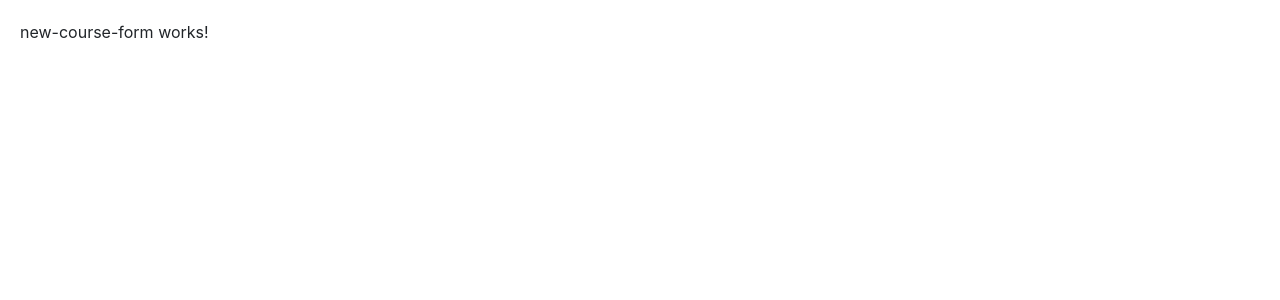
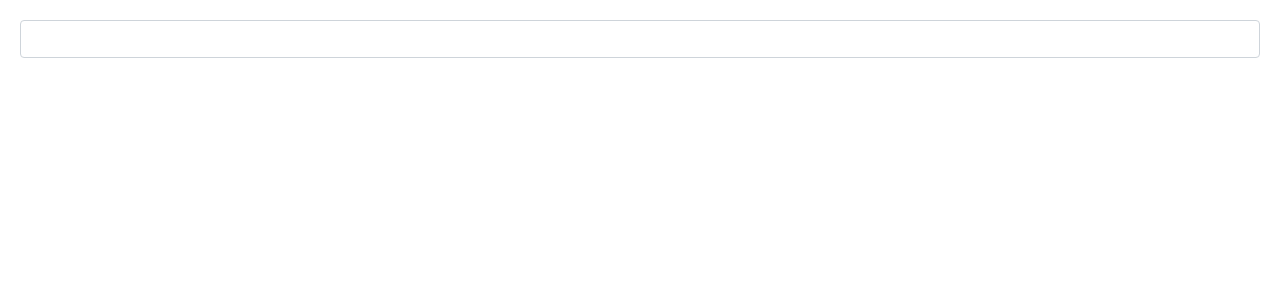
Before and after one commit to whatmmobd3/moshAngular, an Angular app: page / in a window 1280 px wide. Shown: the top 300 px of the page. Built offline with nearby package versions, Linux system fonts and the light colour scheme.

Commit message:
form Array

```diff
--- a/src/app/new-course-form/new-course-form.component.html
+++ b/src/app/new-course-form/new-course-form.component.html
@@ -1 +1,8 @@
-<p>new-course-form works!</p>
+<form>
+    <input type="text" class="form-control" (keyup.enter)="addTopic(c)" #c>
+    <ul class="list-group">
+        <li *ngFor="let c of topics.controls" class="list-group-item" (click)="removeTopics(c)">
+            {{c.value}}
+        </li>
+    </ul>
+</form>
--- a/src/app/new-course-form/new-course-form.component.ts
+++ b/src/app/new-course-form/new-course-form.component.ts
@@ -1,12 +1,30 @@
-import { Component, OnInit } from '@angular/core';
+import { Component } from '@angular/core';
+
+import { FormGroup, FormArray, FormControl } from '@angular/forms';
 
 @Component({
   selector: 'new-course-form',
   templateUrl: './new-course-form.component.html',
   styleUrls: ['./new-course-form.component.css'],
 })
-export class NewCourseFormComponent implements OnInit {
-  constructor() {}
+export class NewCourseFormComponent {
+  form = new FormGroup({
+    topics: new FormArray([])
+  })
 
-  ngOnInit(): void {}
+  get topics() {
+    return this.form.get('topics') as FormArray
+  }
+
+  addTopic(topic: HTMLInputElement) {
+    this.topics.push(new FormControl(topic.value))
+
+  }
+
+  removeTopics(c: FormControl) {
+    let index = this.topics.controls.indexOf(c)
+    this.topics.removeAt(index)
+  }
+
+
 }
```
